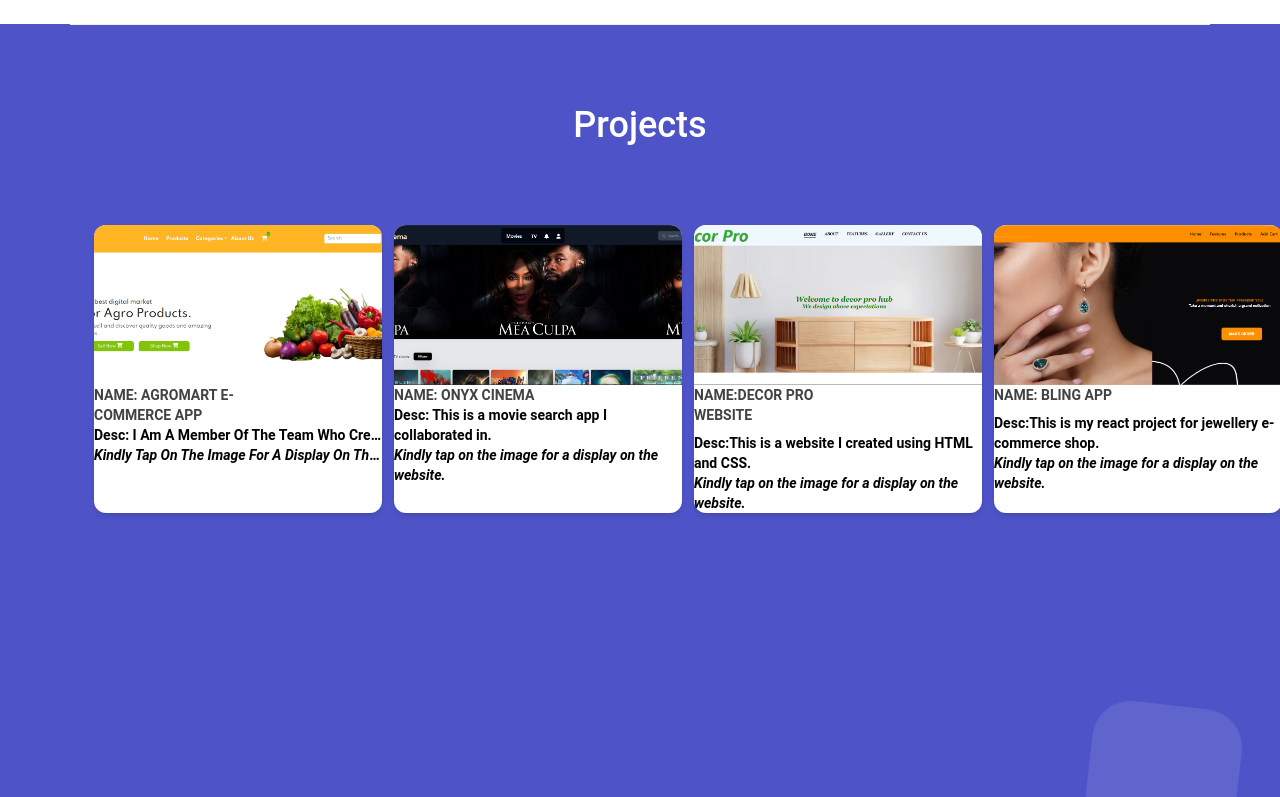
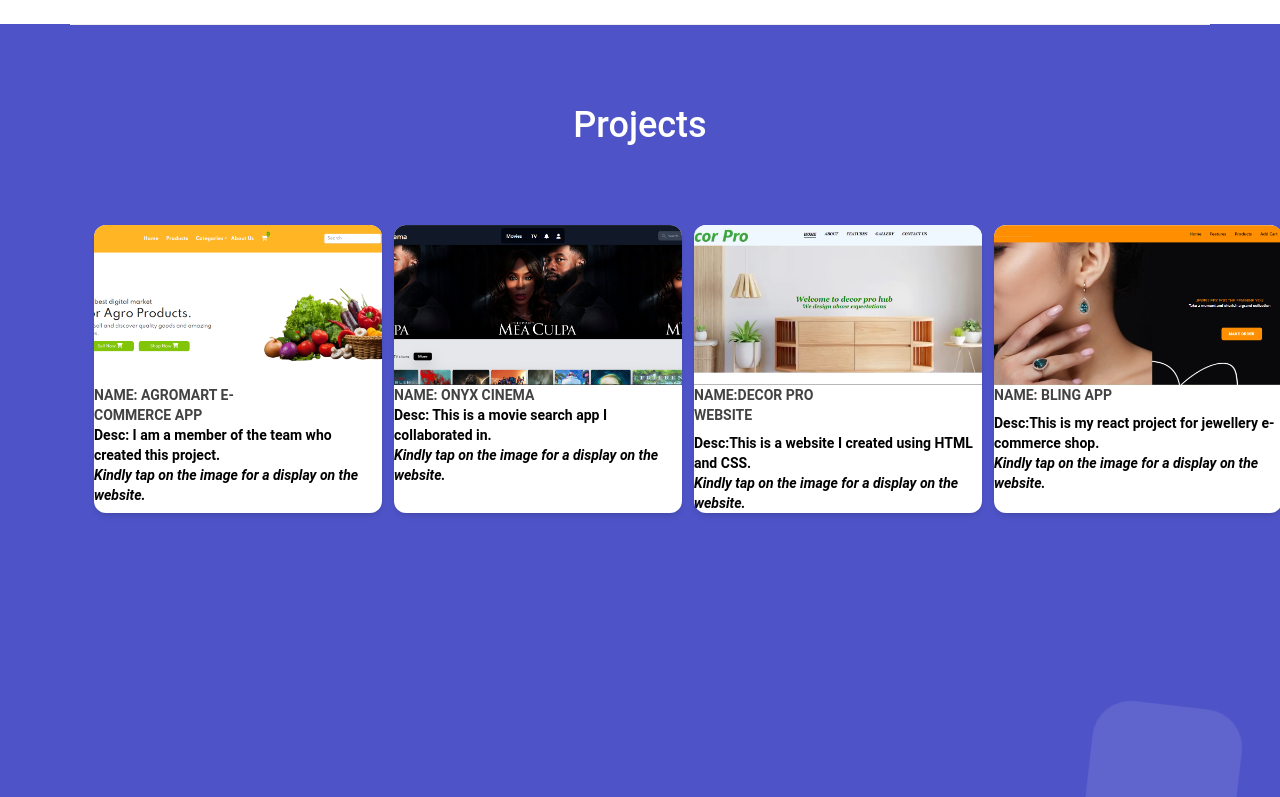
Before and after one commit to Nadia-kaf/nadia-portfolio, a React (Create React App) app: page /projects in a window 1280 px wide. Shown: the top 797 px of the page. Built offline with nearby package versions, Linux system fonts and the light colour scheme.

Commit message:
remove truncation

```diff
--- a/src/components/project.jsx
+++ b/src/components/project.jsx
@@ -47,7 +47,7 @@
                       Name:  AgroMart E-commerce  App
                      </span>
                     </div>
-                    <p className="text-sm font-bold text-black truncate block capitalize">
+                    <p className="text-sm font-bold">
                     Desc: I am a member of the team who created this project.
                     <br />
                     <span className="italic text-blue">Kindly tap on the image for a display on the website.</span>   </p>
```
